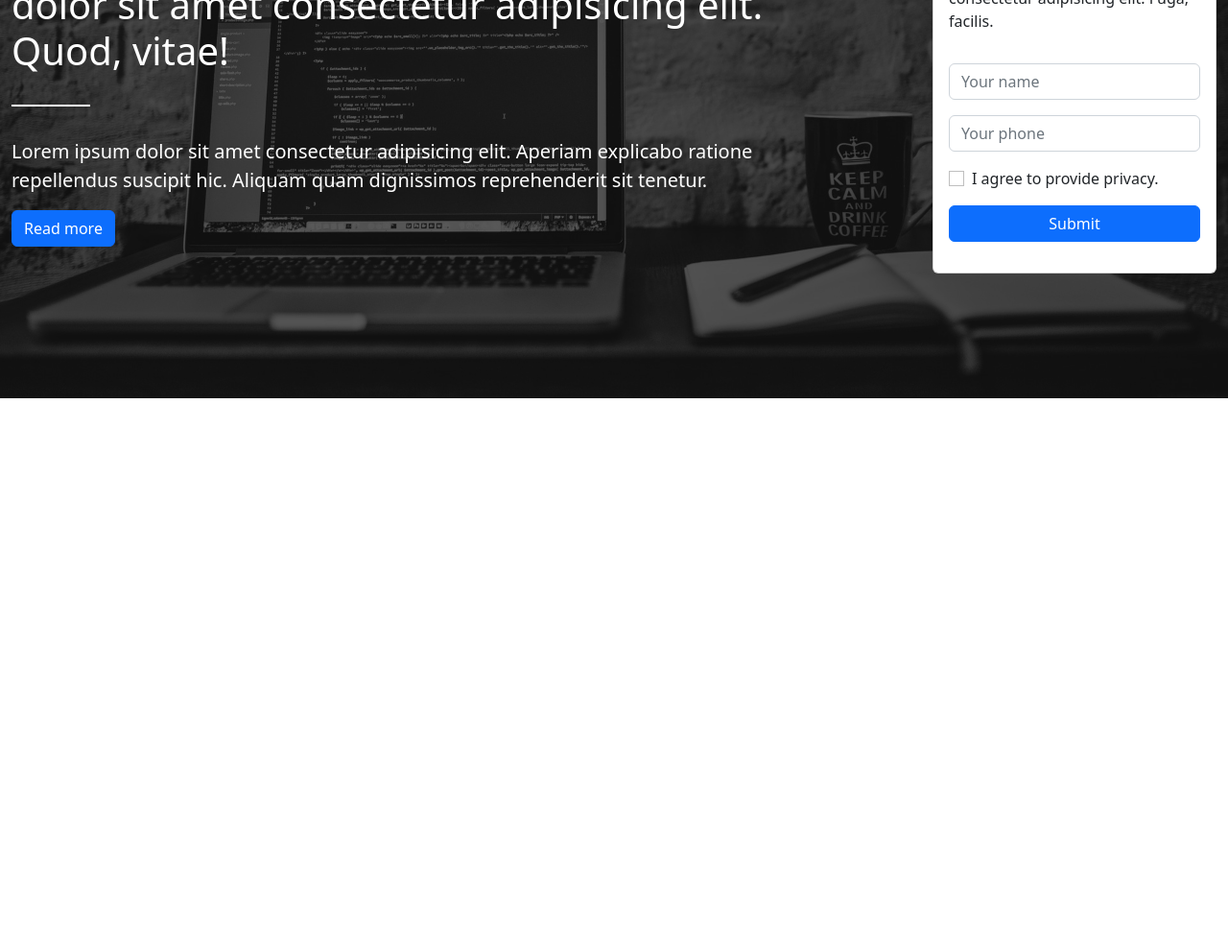
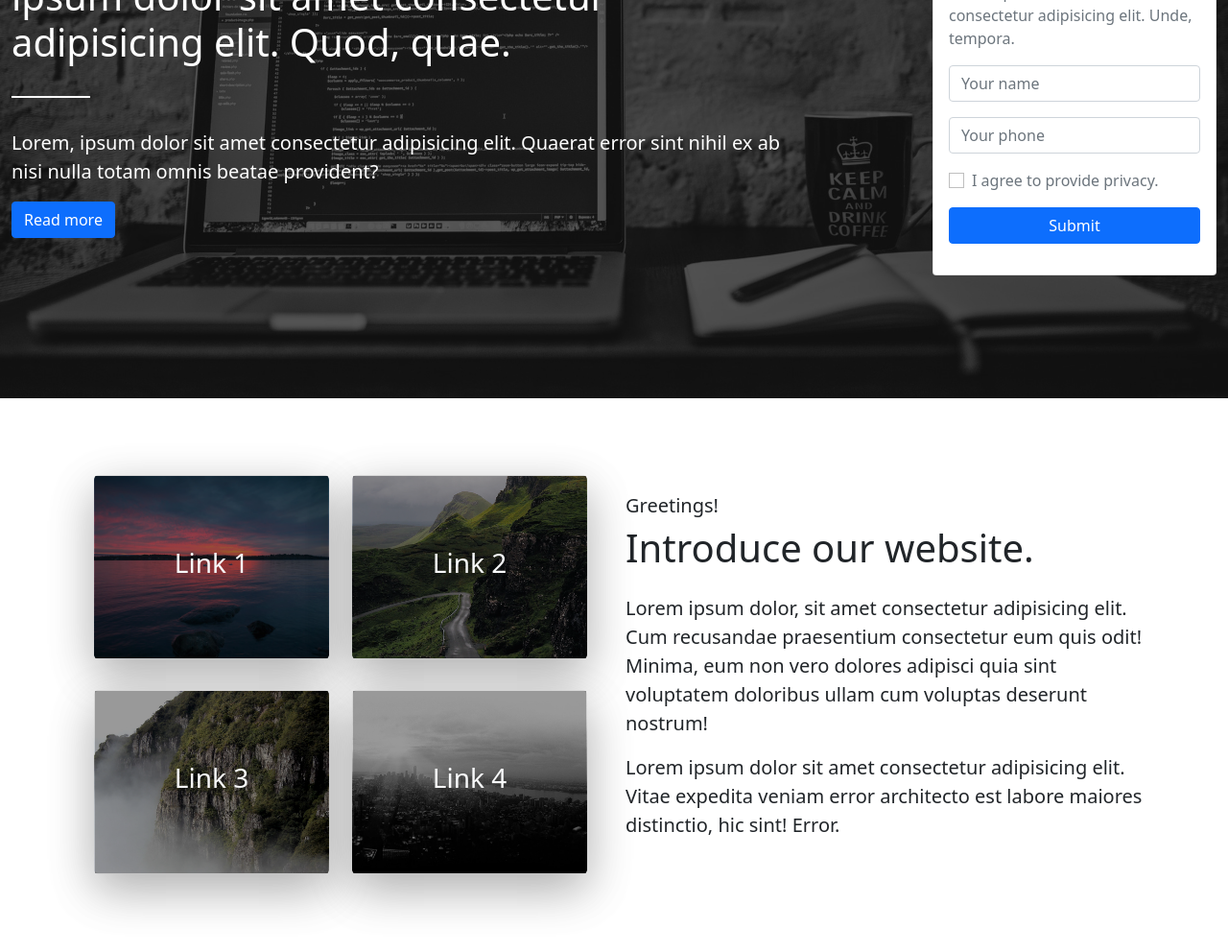
Before and after one commit to doonee/bootstrap5-study-project1, a plain HTML site: page index.html in a window 1280 px wide. Shown: the part 305-1296 px from the top of the page at 96% size. Before the commit the page ends 800 px from the top, so only its background shows below. Drawn offline with nearby package versions, Linux system fonts and the light colour scheme.

Commit message:
intro section

```diff
--- a/assets/css/app.css
+++ b/assets/css/app.css
@@ -5,7 +5,7 @@
 
 /* Top Section */
 #top {
-  background-image: url(../images/bg-top.jpg);
+  background-image: url("../images/bg-top.jpg");
   background-position: center;
   background-repeat: no-repeat;
   background-size: cover;
@@ -13,14 +13,13 @@
   position: relative;
 }
 
-/* 부모인 top 섹션과 크기와 위치를 통일 */
 #top .overlay {
   position: absolute;
   height: 100%;
   width: 100%;
   left: 0;
   top: 0;
-  background-color: rgb(0, 0, 0, 0.65); /* 검은색에서 opacity 0.65 */
+  background-color: rgba(0, 0, 0, 0.65);
 }
 
 #top .divider {
@@ -41,3 +40,40 @@
     padding-right: 1rem;
   }
 }
+
+#intro .intro-first-card {
+  background-position: center;
+  background-repeat: no-repeat;
+  background-size: cover;
+  height: 12rem;
+}
+
+#intro .col-6:nth-of-type(1) .intro-first-card {
+  background-image: url("../images/bg1.jpg");
+}
+
+#intro .col-6:nth-of-type(2) .intro-first-card {
+  background-image: url("../images/bg2.jpg");
+}
+
+#intro .col-6:nth-of-type(3) .intro-first-card {
+  background-image: url("../images/bg3.jpg");
+}
+
+#intro .col-6:nth-of-type(4) .intro-first-card {
+  background-image: url("../images/bg4.jpg");
+}
+
+#intro .intro-first-card .overlay {
+  left: 0;
+  top: 0;
+  background-color: rgba(0, 0, 0, 0.4);
+}
+
+#intro .intro-first-card .overlay a {
+  transition: hover 0.4s ease;
+}
+
+#intro .intro-first-card .overlay a:hover {
+  color: #fafa6f;
+}
--- a/index.html
+++ b/index.html
@@ -4,18 +4,17 @@
     <meta charset="UTF-8" />
     <meta http-equiv="X-UA-Compatible" content="IE=edge" />
     <meta name="viewport" content="width=device-width, initial-scale=1.0" />
-    <title>My First Web</title>
-    <!-- CSS only -->
     <link
-      href="https://cdn.jsdelivr.net/npm/bootstrap@5.2.2/dist/css/bootstrap.min.css"
+      href="https://cdn.jsdelivr.net/npm/bootstrap@5.0.2/dist/css/bootstrap.min.css"
       rel="stylesheet"
-      integrity="sha384-Zenh87qX5JnK2Jl0vWa8Ck2rdkQ2Bzep5IDxbcnCeuOxjzrPF/et3URy9Bv1WTRi"
+      integrity="sha384-EVSTQN3/azprG1Anm3QDgpJLIm9Nao0Yz1ztcQTwFspd3yD65VohhpuuCOmLASjC"
       crossorigin="anonymous"
     />
+
     <link
       rel="stylesheet"
-      href="https://cdnjs.cloudflare.com/ajax/libs/font-awesome/6.2.0/css/all.min.css"
-      integrity="sha512-xh6O/CkQoPOWDdYTDqeRdPCVd1SpvCA9XXcUnZS2FmJNp1coAFzvtCN9BmamE+4aHK8yyUHUSCcJHgXloTyT2A=="
+      href="https://cdnjs.cloudflare.com/ajax/libs/font-awesome/5.15.3/css/all.min.css"
+      integrity="sha512-iBBXm8fW90+nuLcSKlbmrPcLa0OT92xO1BIsZ+ywDWZCvqsWgccV3gFoRBv0z+8dLJgyAHIhR35VZc2oM/gI1w=="
       crossorigin="anonymous"
       referrerpolicy="no-referrer"
     />
@@ -33,52 +32,52 @@
       crossorigin="anonymous"
       referrerpolicy="no-referrer"
     />
-    <link rel="stylesheet" href="/assets/css/app.css" />
+    <link rel="stylesheet" href="assets/css/app.css" />
+    <title>My first Web</title>
   </head>
+
   <body>
-    <nav
-      class="navbar navbar-expand-lg navbar-light bg-light py-3 shadow-lg sticky-top"
-    >
+    <nav class="navbar navbar-expand-lg navbar-light bg-light py-3 shadow-lg sticky-top">
       <div class="container">
         <a href="index.html" class="navbar-brand align-middle">
           <h3 class="m-0">
-            <img
-              src="/assets/images/bootstrap-logo.png"
-              alt="Logo"
-              height="36px"
-            />
-            My BS5 Web
+            <img src="assets/images/bootstrap-logo.png" alt="Logo" height="36px" />
+            My BS5 web
           </h3>
         </a>
         <button
           class="navbar-toggler"
+          type="button"
           data-bs-toggle="collapse"
           data-bs-target="#navbarSupportedContent"
           aria-controls="navbarSupportedContent"
           aria-expanded="false"
-          aria-labeel="Toggle navigation"
+          aria-label="Toggle navigation"
         >
           <span class="navbar-toggler-icon"></span>
         </button>
         <div class="collapse navbar-collapse" id="navbarSupportedContent">
           <ul class="navbar-nav ms-auto mb-2 mb-lg-0">
             <li class="nav-item">
-              <a href="#top" class="nav-link">Home</a>
+              <a href="#top" class="nav-link"> Home </a>
             </li>
             <li class="nav-item">
-              <a href="#intro" class="nav-link">Intro</a>
+              <a href="#intro" class="nav-link"> Intro </a>
             </li>
             <li class="nav-item">
-              <a href="#services" class="nav-link">Services</a>
+              <a href="#services" class="nav-link"> Services </a>
             </li>
             <li class="nav-item">
-              <a href="#slogan" class="nav-link">Slogan</a>
+              <a href="#slogan" class="nav-link"> Slogan </a>
             </li>
             <li class="nav-item">
-              <a href="#gallery" class="nav-link">Gallery</a>
+              <a href="#gallery" class="nav-link"> Gallery </a>
             </li>
             <li class="nav-item">
-              <a href="#find-us" class="nav-link">Find us</a>
+              <a href="#cta" class="nav-link"> Contact </a>
+            </li>
+            <li class="nav-item">
+              <a href="#find-us" class="nav-link"> Find us </a>
             </li>
           </ul>
         </div>
@@ -86,72 +85,45 @@
     </nav>
 
     <section id="top">
-      <div
-        class="section-content overlay d-flex justify-content-center align-items-center"
-      >
+      <div class="section-content overlay d-flex justify-content-center align-items-center">
         <div class="container-xxl">
           <div class="row align-items-center">
             <div class="col-md-9 welcome">
               <h1 class="welcome-title fw-light">
                 Welcome to
-                <span class="text-warning fw-bold">my website!</span> Lorem
-                ipsum dolor sit amet consectetur adipisicing elit. Quod, vitae!
+                <span class="text-warning fw-bold">my first website</span>. Lorem ipsum dolor sit amet consectetur adipisicing elit. Quod, quae.
               </h1>
               <div class="divider"></div>
-              <div class="row mb-3 welcome-desc">
-                <div class="col-sm-10 col-md-12 lead">
-                  Lorem ipsum dolor sit amet consectetur adipisicing elit.
-                  Aperiam explicabo ratione repellendus suscipit hic. Aliquam
-                  quam dignissimos reprehenderit sit tenetur.
-                </div>
-              </div>
-              <div class="col-sm-2 col-md-12">
-                <a href="#" class="btn btn-primary">Read more</a>
+              <div class="row welcome-desc">
+                <p class="col-col-sm-10 col-md-12 lead">
+                  Lorem, ipsum dolor sit amet consectetur adipisicing elit. Quaerat error sint nihil ex ab nisi nulla totam omnis beatae provident?
+                </p>
+                <p class="col-sm-2 col-md-12">
+                  <a href="#" class="btn btn-primary">Read more</a>
+                </p>
               </div>
             </div>
             <div class="col-md-3 d-none d-md-block letsgo">
               <div class="card card-body letsgo-card">
                 <div class="letsgo my-3">
-                  <div class="letsgo-title card-title text-dark mb-3">
-                    Easy contact!
-                    <p class="card-text text-secondry">
-                      Lorem ipsum dolor sit amet, consectetur adipisicing elit.
-                      Fuga, facilis.
-                    </p>
-                  </div>
+                  <h4 class="letsgo-title card-title text-dark mb-3">Easy contact!</h4>
+                  <p class="card-text text-secondary">Lorem ipsum dolor sit amet consectetur adipisicing elit. Unde, tempora.</p>
                 </div>
                 <div class="letsgo-card-form">
                   <form>
                     <div class="mb-3">
-                      <input
-                        type="text"
-                        class="form-control"
-                        placeholder="Your name"
-                      />
+                      <input type="text" class="form-control" placeholder="Your name" />
                     </div>
                     <div class="mb-3">
-                      <input
-                        type="tel"
-                        class="form-control"
-                        placeholder="Your phone"
-                      />
+                      <input type="tel" class="form-control" placeholder="Your phone" />
                     </div>
                     <div class="form-check mb-3">
-                      <input
-                        type="text"
-                        class="form-check-input"
-                        id="flex-check-default"
-                      />
-                      <label
-                        for="flex-check-default"
-                        class="form-check-label text-secondry"
-                      >
-                        I agree to provide privacy.
-                      </label>
+                      <input type="text" class="form-check-input" id="flexCheckDefault" />
+                      <label for="flexCheckDefault" class="form-check-label text-secondary"> I agree to provide privacy. </label>
                     </div>
-                    <div class="mb-3">
-                      <button class="btn btn-primary w-100">Submit</button>
-                    </div>
+                    <p class="mb-3">
+                      <button class="btn btn-primary w-100" type="button">Submit</button>
+                    </p>
                   </form>
                 </div>
               </div>
@@ -161,10 +133,71 @@
       </div>
     </section>
 
-    <!-- JavaScript Bundle with Popper -->
+    <section id="intro">
+      <div class="section-content">
+        <div class="container intro">
+          <div class="row align-items-center">
+            <div class="col-md-6 intro-first">
+              <div class="row px-md-3">
+                <div class="col-6">
+                  <div class="card card-body my-3 position-relative rounded-3 shadow-lg intro-first-card">
+                    <div class="overlay d-flex justify-content-center align-items-center position-absolute h-100 w-100 shadow-lg">
+                      <h3 class="fw-light">
+                        <a href="#" class="link-light text-decoration-none">Link 1</a>
+                      </h3>
+                    </div>
+                  </div>
+                </div>
+                <div class="col-6">
+                  <div class="card card-body my-3 position-relative rounded-3 shadow-lg intro-first-card">
+                    <div class="overlay d-flex justify-content-center align-items-center position-absolute h-100 w-100 shadow-lg">
+                      <h3 class="fw-light">
+                        <a href="#" class="link-light text-decoration-none">Link 2</a>
+                      </h3>
+                    </div>
+                  </div>
+                </div>
+                <div class="col-6">
+                  <div class="card card-body my-3 position-relative rounded-3 shadow-lg intro-first-card">
+                    <div class="overlay d-flex justify-content-center align-items-center position-absolute h-100 w-100 shadow-lg">
+                      <h3 class="fw-light">
+                        <a href="#" class="link-light text-decoration-none">Link 3</a>
+                      </h3>
+                    </div>
+                  </div>
+                </div>
+                <div class="col-6">
+                  <div class="card card-body my-3 position-relative rounded-3 shadow-lg intro-first-card">
+                    <div class="overlay d-flex justify-content-center align-items-center position-absolute h-100 w-100 shadow-lg">
+                      <h3 class="fw-light">
+                        <a href="#" class="link-light text-decoration-none">Link 4</a>
+                      </h3>
+                    </div>
+                  </div>
+                </div>
+              </div>
+            </div>
+            <div class="col-md-6 intro-second">
+              <h5 class="fw-light">Greetings!</h5>
+              <h1 class="mb-4">Introduce our website.</h1>
+              <div class="intro-text">
+                <p class="lead">
+                  Lorem ipsum dolor, sit amet consectetur adipisicing elit. Cum recusandae praesentium consectetur eum quis odit! Minima, eum non vero
+                  dolores adipisci quia sint voluptatem doloribus ullam cum voluptas deserunt nostrum!
+                </p>
+                <p class="lead">
+                  Lorem ipsum dolor sit amet consectetur adipisicing elit. Vitae expedita veniam error architecto est labore maiores distinctio, hic
+                  sint! Error.
+                </p>
+              </div>
+            </div>
+          </div>
+        </div>
+      </div>
+    </section>
     <script
-      src="https://cdn.jsdelivr.net/npm/bootstrap@5.2.2/dist/js/bootstrap.bundle.min.js"
-      integrity="sha384-OERcA2EqjJCMA+/3y+gxIOqMEjwtxJY7qPCqsdltbNJuaOe923+mo//f6V8Qbsw3"
+      src="https://cdn.jsdelivr.net/npm/bootstrap@5.0.2/dist/js/bootstrap.bundle.min.js"
+      integrity="sha384-MrcW6ZMFYlzcLA8Nl+NtUVF0sA7MsXsP1UyJoMp4YLEuNSfAP+JcXn/tWtIaxVXM"
       crossorigin="anonymous"
     ></script>
     <script
@@ -173,6 +206,6 @@
       crossorigin="anonymous"
       referrerpolicy="no-referrer"
     ></script>
-    <script src="/assets/js/app.js"></script>
+    <script src="assets/js/app.js"></script>
   </body>
 </html>
```
Also changed, not shown: 1 other file.
